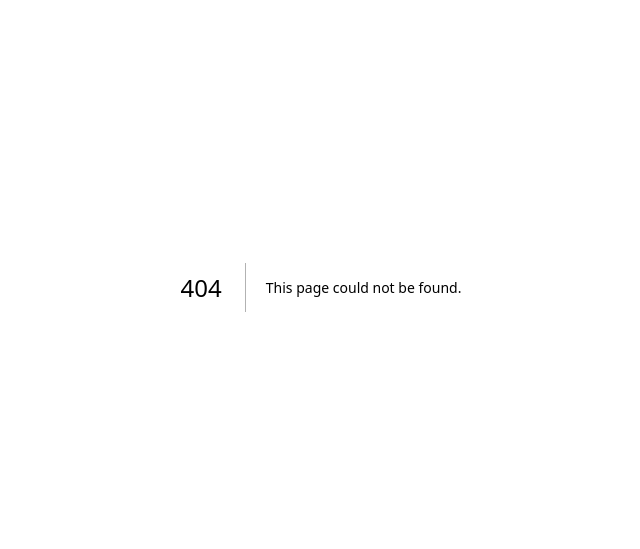
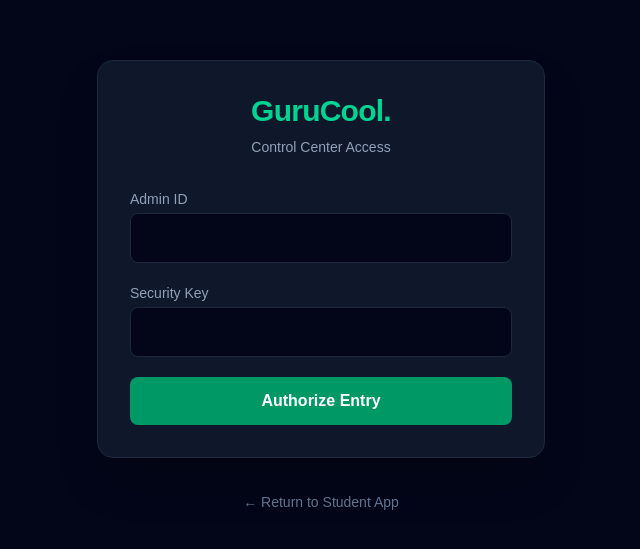
Before and after one commit to Rupayan52/gurucool-lms, a Next.js app: page /admin-login in a window 1280 px wide. Before the commit this address had no page. Shown: the part 113-662 px from the top of the page, without its empty margins (319-959 px from the left). Built offline with nearby package versions, Linux system fonts and the light colour scheme.

Commit message:
feat: implement custom admin authentication portal and inactivity timeout

```diff
--- /dev/null
+++ b/src/app/admin-login/page.tsx
@@ -0,0 +1,81 @@
+"use client";
+import { useState, useEffect } from "react";
+import { useRouter, useSearchParams } from "next/navigation";
+import Link from "next/link";
+
+export default function AdminLogin() {
+  const [username, setUsername] = useState("");
+  const [password, setPassword] = useState("");
+  const [error, setError] = useState("");
+  const router = useRouter();
+
+  // Handle timeout messages
+  useEffect(() => {
+    if (window.location.search.includes("timeout=true")) {
+      setError("Session expired due to inactivity. Please log in again.");
+    }
+  }, []);
+
+  const handleLogin = async (e: React.FormEvent) => {
+    e.preventDefault();
+    const res = await fetch("/api/admin/auth", {
+      method: "POST",
+      headers: { "Content-Type": "application/json" },
+      body: JSON.stringify({ username, password }),
+    });
+
+    if (res.ok) {
+      router.push("/admin");
+    } else {
+      setError("Invalid admin credentials");
+    }
+  };
+
+  return (
+    <div className="min-h-screen bg-slate-950 flex flex-col items-center justify-center p-4">
+      <div className="max-w-md w-full bg-slate-900 rounded-2xl border border-slate-800 p-8 shadow-2xl">
+        <div className="text-center mb-8">
+          <h1 className="text-3xl font-black text-emerald-400 tracking-tight mb-2">GuruCool.</h1>
+          <p className="text-slate-400 text-sm">Control Center Access</p>
+        </div>
+
+        {error && (
+          <div className="bg-red-950/50 border border-red-900 text-red-400 p-3 rounded-lg text-sm mb-6 text-center">
+            {error}
+          </div>
+        )}
+
+        <form onSubmit={handleLogin} className="space-y-5">
+          <div>
+            <label className="block text-sm font-medium text-slate-400 mb-1">Admin ID</label>
+            <input
+              type="text"
+              value={username}
+              onChange={(e) => setUsername(e.target.value)}
+              required
+              className="w-full bg-slate-950 border border-slate-800 rounded-lg p-3 text-slate-100 focus:border-emerald-500 outline-none transition-colors"
+            />
+          </div>
+          <div>
+            <label className="block text-sm font-medium text-slate-400 mb-1">Security Key</label>
+            <input
+              type="password"
+              value={password}
+              onChange={(e) => setPassword(e.target.value)}
+              required
+              className="w-full bg-slate-950 border border-slate-800 rounded-lg p-3 text-slate-100 focus:border-emerald-500 outline-none transition-colors"
+            />
+          </div>
+          <button type="submit" className="w-full bg-emerald-600 text-white font-bold py-3 rounded-lg hover:bg-emerald-700 transition-colors">
+            Authorize Entry
+          </button>
+        </form>
+      </div>
+      <div className="mt-8 text-center">
+        <Link href="/login" className="text-sm text-slate-500 hover:text-slate-300 transition-colors">
+          ← Return to Student App
+        </Link>
+      </div>
+    </div>
+  );
+}
--- a/src/app/admin/layout.tsx
+++ b/src/app/admin/layout.tsx
@@ -1,40 +1,42 @@
+"use client";
 import Link from "next/link";
-import { ReactNode } from "react";
+import { useRouter } from "next/navigation";
+import AdminInactivityTimer from "@/components/AdminInactivityTimer";
 
-export default function AdminLayout({ children }: { children: ReactNode }) {
+export default function AdminLayout({ children }: { children: React.ReactNode }) {
+  const router = useRouter();
+
+  const handleLogout = async () => {
+    await fetch('/api/admin/auth', { method: 'DELETE' });
+    router.push('/admin-login');
+  };
+
   return (
     <div className="min-h-screen bg-slate-900 flex flex-col md:flex-row text-slate-100">
-      {/* Admin Sidebar */}
+      <AdminInactivityTimer />
+
       <aside className="w-full md:w-64 bg-slate-950 border-r border-slate-800 flex flex-col">
         <div className="p-6">
           <h1 className="text-2xl font-black text-emerald-400 tracking-tight">GuruCool.</h1>
           <span className="text-xs font-bold text-slate-500 uppercase tracking-widest mt-1 block">Control Center</span>
         </div>
-
-        <nav className="flex-1 px-4 space-y-2 mt-4 md:mt-0">
-          <Link href="/admin" className="block px-4 py-3 rounded-lg bg-emerald-900/30 text-emerald-400 font-semibold border border-emerald-800/50 transition-colors">
-            Overview
+        <nav className="flex-1 px-4 py-6 space-y-2">
+          <Link href="/admin" className="block px-4 py-3 rounded-xl hover:bg-slate-800 text-slate-300 hover:text-white transition-colors">Overview</Link>
+          <Link href="/admin/users" className="block px-4 py-3 rounded-xl hover:bg-slate-800 text-slate-300 hover:text-white transition-colors">Manage Users</Link>
+          <div className="block px-4 py-3 rounded-xl text-slate-600 cursor-not-allowed">Content Hub</div>
+          <div className="block px-4 py-3 rounded-xl text-slate-600 cursor-not-allowed">Subscriptions</div>
+        </nav>
+        <div className="p-4 border-t border-slate-800 space-y-2">
+          <Link href="/login" className="w-full flex items-center gap-3 px-4 py-3 rounded-xl bg-slate-800 text-slate-300 hover:text-white hover:bg-slate-700 transition-colors text-sm font-medium">
+            <span className="flex items-center justify-center w-6 h-6 rounded-full bg-slate-900 text-xs">N</span> Return to App
           </Link>
-          <Link href="/admin/users" className="block px-4 py-3 rounded-lg text-slate-400 hover:bg-slate-900 hover:text-slate-200 font-medium transition-colors">
-            Manage Users
-          </Link>
-          <Link href="/admin/content" className="block px-4 py-3 rounded-lg text-slate-400 hover:bg-slate-900 hover:text-slate-200 font-medium transition-colors">
-            Content Hub
-          </Link>
-          <Link href="/admin/subscriptions" className="block px-4 py-3 rounded-lg text-slate-400 hover:bg-slate-900 hover:text-slate-200 font-medium transition-colors">
-            Subscriptions
-          </Link>
-        </nav>
-
-        <div className="p-4 border-t border-slate-800 mt-auto">
-          <Link href="/dashboard" className="flex w-full justify-center px-4 py-2 bg-slate-800 rounded-lg text-slate-300 hover:bg-slate-700 font-medium transition-colors">
-            Return to App
-          </Link>
+          <button onClick={handleLogout} className="w-full text-left px-4 py-3 rounded-xl text-red-400 hover:bg-red-950/30 transition-colors text-sm font-medium">
+            Secure Logout
+          </button>
         </div>
       </aside>
 
-      {/* Main Admin Content */}
-      <main className="flex-1 p-6 md:p-10 overflow-y-auto bg-slate-900">
+      <main className="flex-1 p-8 overflow-y-auto">
         {children}
       </main>
     </div>
--- /dev/null
+++ b/src/app/api/admin/auth/route.ts
@@ -0,0 +1,24 @@
+import { NextResponse } from "next/server";
+import { cookies } from "next/headers";
+
+export async function POST(req: Request) {
+  const { username, password } = await req.json();
+
+  if (username === "admin" && password === "guru2026") {
+    const cookieStore = await cookies();
+    cookieStore.set("admin_session", "active", {
+      httpOnly: true,
+      secure: process.env.NODE_ENV === "production",
+      maxAge: 60 * 60 * 24 // 24 hours
+    });
+    return NextResponse.json({ success: true });
+  }
+
+  return NextResponse.json({ error: "Invalid credentials" }, { status: 401 });
+}
+
+export async function DELETE() {
+  const cookieStore = await cookies();
+  cookieStore.delete("admin_session");
+  return NextResponse.json({ success: true });
+}
--- a/src/app/page.tsx
+++ b/src/app/page.tsx
@@ -33,7 +33,7 @@ export default function Home() {
             Student Login
           </Link>
           <Link
-            href="/admin"
+            href="/admin-login"
             className="w-full sm:w-auto px-8 py-4 bg-slate-900 text-white font-bold rounded-xl hover:bg-slate-800 transition-all shadow-lg text-lg"
           >
             Admin Control Center
--- /dev/null
+++ b/src/components/AdminInactivityTimer.tsx
@@ -0,0 +1,34 @@
+"use client";
+import { useEffect } from "react";
+import { useRouter } from "next/navigation";
+
+export default function AdminInactivityTimer() {
+  const router = useRouter();
+
+  useEffect(() => {
+    let timeoutId: NodeJS.Timeout;
+
+    const resetTimer = () => {
+      clearTimeout(timeoutId);
+      // Log out after 5 minutes (300,000 milliseconds) of inactivity
+      timeoutId = setTimeout(async () => {
+        await fetch("/api/admin/auth", { method: "DELETE" });
+        router.push("/admin-login?timeout=true");
+      }, 300000);
+    };
+
+    // Listen for any form of activity
+    const events = ['mousedown', 'mousemove', 'keypress', 'scroll', 'touchstart'];
+    events.forEach(event => window.addEventListener(event, resetTimer));
+
+    // Start timer on load
+    resetTimer();
+
+    return () => {
+      clearTimeout(timeoutId);
+      events.forEach(event => window.removeEventListener(event, resetTimer));
+    };
+  }, [router]);
+
+  return null; // This component is invisible
+}
--- a/src/middleware.ts
+++ b/src/middleware.ts
@@ -2,26 +2,20 @@ import { NextResponse } from 'next/server';
 import type { NextRequest } from 'next/server';
 
 export function middleware(req: NextRequest) {
-  // If anyone tries to access ANY page starting with /admin...
-  if (req.nextUrl.pathname.startsWith('/admin')) {
-    const basicAuth = req.headers.get('authorization');
+  // Only protect the internal admin routes, leave /admin-login open
+  if (req.nextUrl.pathname.startsWith('/admin') && !req.nextUrl.pathname.startsWith('/admin-login')) {
+    const token = req.cookies.get('admin_session');
 
-    if (basicAuth) {
-      const authValue = basicAuth.split(' ')[1];
-      const [user, pwd] = atob(authValue).split(':');
-
-      // THE USERNAME IS 'admin' AND THE PASSWORD IS 'guru2026'
-      if (user === 'admin' && pwd === 'guru2026') {
-        return NextResponse.next();
-      }
+    // If they don't have the secure cookie, redirect to the custom login screen
+    if (!token) {
+      return NextResponse.redirect(new URL('/admin-login', req.url));
     }
-
-    // If they fail or haven't logged in, block them and ask for the password
-    return new NextResponse('Unauthorized access to GuruCool Control Center', {
-      status: 401,
-      headers: { 'WWW-Authenticate': 'Basic realm="Admin Control Center"' },
-    });
   }
 
   return NextResponse.next();
 }
+
+// Tell Next.js to only run this middleware on /admin routes
+export const config = {
+  matcher: ['/admin/:path*'],
+};
```
